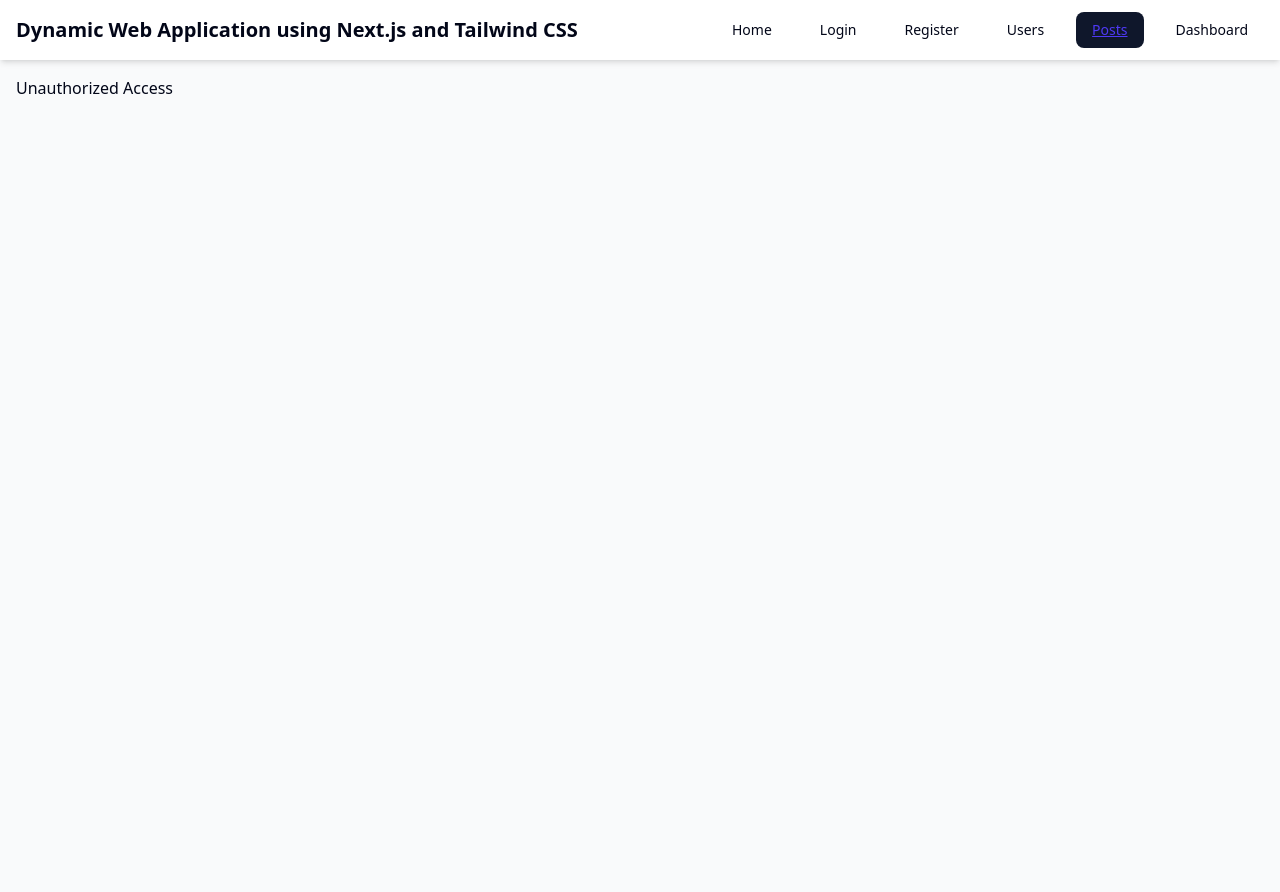
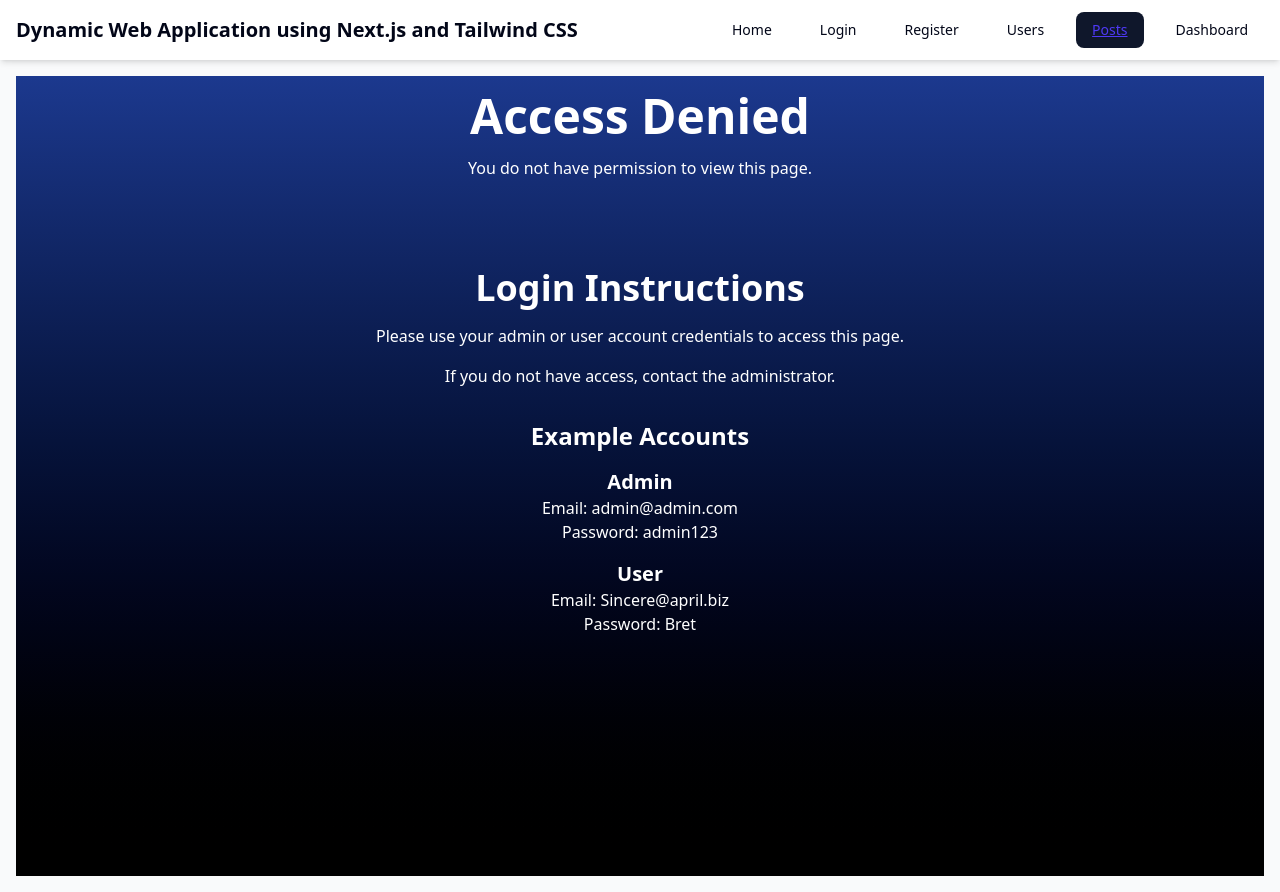
Before and after one commit to crazymix26/Final-Project-in-AppDev, a Next.js app: page /posts in a window 1280 px wide. Before the commit the page ends 800 px from the top, so only its background shows below. Built offline with nearby package versions, Linux system fonts and the light colour scheme.

Commit message:
Add files via upload

```diff
--- a/src/app/posts/page.tsx
+++ b/src/app/posts/page.tsx
@@ -1,6 +1,7 @@
 'use client';
 import { useQuery } from '@tanstack/react-query';
 import { useEffect, useState } from 'react';
+import { useRouter } from 'next/navigation'; // Use Next.js router for navigation
 import { Card, CardHeader, CardTitle, CardContent } from '@/components/ui/card';
 
 type Post = {
@@ -11,6 +12,7 @@ type Post = {
 };
 
 export default function PostsPage() {
+  const router = useRouter();
   const [user, setUser] = useState<{ email: string; id?: number } | null>(null);
 
   // Fetch posts only if the logged-in user is admin
@@ -31,6 +33,13 @@ export default function PostsPage() {
     }
   }, []);
 
+  // Logout functionality
+  const handleLogout = () => {
+    localStorage.removeItem('user');
+    setUser(null);
+    router.push('/login'); // Redirect to login page
+  };
+
   // Show loading state while posts are being fetched
   if (postsLoading) {
     return <div>Loading...</div>;
@@ -38,14 +47,53 @@ export default function PostsPage() {
 
   // Restrict access to admin only
   if (user?.email !== 'admin@admin.com') {
-    return <div>Unauthorized Access</div>;
+    return (
+      <div className="p-4 bg-gradient-to-b from-blue-900 to-black min-h-screen text-white text-center">
+        {/* Access Denied Message */}
+        <h1 className="text-5xl font-bold mb-4">Access Denied</h1>
+        <p className="mb-4">You do not have permission to view this page.</p>
+        <br />
+        <br />
+        <br />
+
+        {/* Login Instructions */}
+        <div>
+          <h1 className="text-4xl font-bold mb-4">Login Instructions</h1>
+          <p className="mb-4">
+            Please use your admin or user account credentials to access this page.
+          </p>
+          <p className="mb-4">If you do not have access, contact the administrator.</p>
+
+          {/* Login Examples (Optional Section) */}
+          <div className="mt-8">
+            <h2 className="text-2xl font-semibold mb-4">Example Accounts</h2>
+            <div className="mb-4">
+              <h3 className="text-xl font-bold">Admin</h3>
+              <p>Email: admin@admin.com</p>
+              <p>Password: admin123</p>
+            </div>
+            <div className="mb-4">
+              <h3 className="text-xl font-bold">User</h3>
+              <p>Email: Sincere@april.biz</p>
+              <p>Password: Bret</p>
+            </div>
+          </div>
+        </div>
+      </div>
+    );
   }
 
   return (
-    <div className="p-4 bg-gradient-to-b from-blue-900 to-black min-h-screen "> {/* Updated background color */}
+    <div className="p-4 bg-gradient-to-b from-blue-900 to-black min-h-screen">
       {/* Welcome Message */}
-      <div className="mb-6 p-4 bg-blue-100 text-blue-800 rounded shadow-md">
+      <div className="mb-6 p-4 bg-blue-100 text-blue-800 rounded shadow-md flex justify-between items-center">
         <h1 className="text-2xl font-bold">Welcome Admin! You have full access to all posts.</h1>
+        <button
+          onClick={handleLogout}
+          className="bg-red-500 text-white px-4 py-2 rounded hover:bg-red-600"
+        >
+          Logout
+        </button>
       </div>
 
       {/* Posts */}
--- a/src/app/users/[id]/page.tsx
+++ b/src/app/users/[id]/page.tsx
@@ -1,7 +1,7 @@
 'use client';
 
 import { useQuery } from '@tanstack/react-query';
-import { useParams } from 'next/navigation';
+import { useParams, useRouter } from 'next/navigation'; // Import useRouter from next/navigation
 import mapboxgl from 'mapbox-gl';
 import { useEffect, useRef } from 'react';
 import { Card, CardContent, CardHeader, CardTitle } from '@/components/ui/card';
@@ -25,6 +25,7 @@ type User = {
 
 export default function UserProfile() {
   const { id } = useParams();
+  const router = useRouter(); // Initialize the router
   const mapContainer = useRef<HTMLDivElement>(null);
 
   const { data, isLoading, isError } = useQuery<User>({
@@ -58,9 +59,17 @@ export default function UserProfile() {
   return (
     <main className="max-h-screen bg-gradient-to-b from-blue-900 to-black text-white p-6">
       <Card className="max-w-3xl mx-auto p-10 bg-gradient-to-br from-gray-800 to-gray-900 text-white shadow-2xl rounded-lg">
-      <CardHeader>
-        <CardTitle className="text-4xl font-extrabold mb-4">{data?.name}</CardTitle>
+        <CardHeader className="flex justify-between items-center"> {/* Flex container for header */}
+          <div>
+            <CardTitle className="text-4xl font-extrabold mb-2">{data?.name}</CardTitle>
             <p className="text-xl text-white">@{data?.username}</p>
+          </div>
+          <Button
+            onClick={() => router.push('/users')}
+            className="ml-4 px-4 py-2 bg-blue-800 text-white rounded hover:bg-blue-700 transition-colors"
+          >
+            Back to Users
+          </Button>
         </CardHeader>
         <CardContent>
           <div className="space-y-6">
```
Lines whose indentation alone changed are shown as unchanged.
